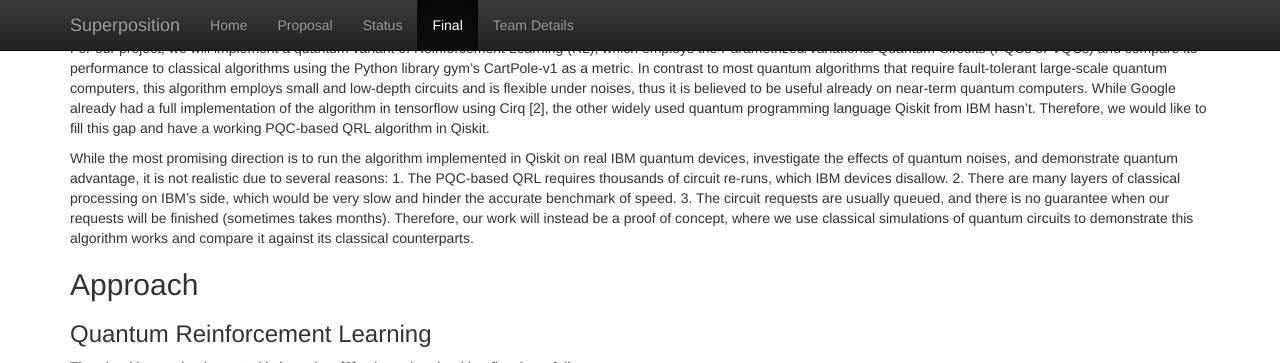
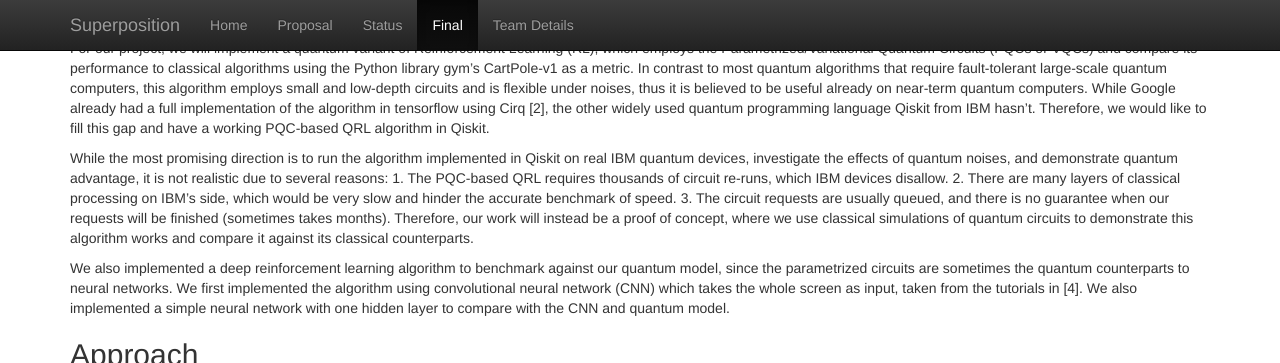
Before and after one commit to fvelasquez12/Superposition, a Jekyll site: the page built from docs/final.md, in a window 1280 px wide and 900 px high, scrolled down 311 px, cut to the strip 0-363 px from the top of the window. Built offline with Jekyll 4.4.1, drawn with Linux system fonts in a browser that asks for light colours.

Commit message:
revised summary

```diff
--- a/docs/final.md
+++ b/docs/final.md
@@ -12,6 +12,8 @@ Quantum computers are machines that use quantum phenomena such as superposition
 For our project, we will implement a quantum variant of Reinforcement Learning (RL), which employs the Parametrized/Variational Quantum Circuits (PQCs or VQCs) and compare its performance to classical algorithms using the Python library gym's CartPole-v1 as a metric. In contrast to most quantum algorithms that require fault-tolerant large-scale quantum computers, this algorithm employs small and low-depth circuits and is flexible under noises, thus it is believed to be useful already on near-term quantum computers. While Google already had a full implementation of the algorithm in tensorflow using Cirq [2], the other widely used quantum programming language Qiskit from IBM hasn’t. Therefore, we would like to fill this gap and have a working PQC-based QRL algorithm in Qiskit.
 
 While the most promising direction is to run the algorithm implemented in Qiskit on real IBM quantum devices, investigate the effects of quantum noises, and demonstrate quantum advantage, it is not realistic due to several reasons: 1. The PQC-based QRL requires thousands of circuit re-runs, which IBM devices disallow. 2. There are many layers of classical processing on IBM’s side, which would be very slow and hinder the accurate benchmark of speed. 3. The circuit requests are usually queued, and there is no guarantee when our requests will be finished (sometimes takes months). Therefore, our work will instead be a proof of concept, where we use classical simulations of quantum circuits to demonstrate this algorithm works and compare it against its classical counterparts.
+
+We also implemented a deep reinforcement learning algorithm to benchmark against our quantum model, since the parametrized circuits are sometimes the quantum counterparts to neural networks. We first implemented the algorithm using convolutional neural network (CNN) which takes the whole screen as input, taken from the tutorials in [4]. We also implemented a simple neural network with one hidden layer to compare with the CNN and quantum model.
 
 ## Approach
 
```
